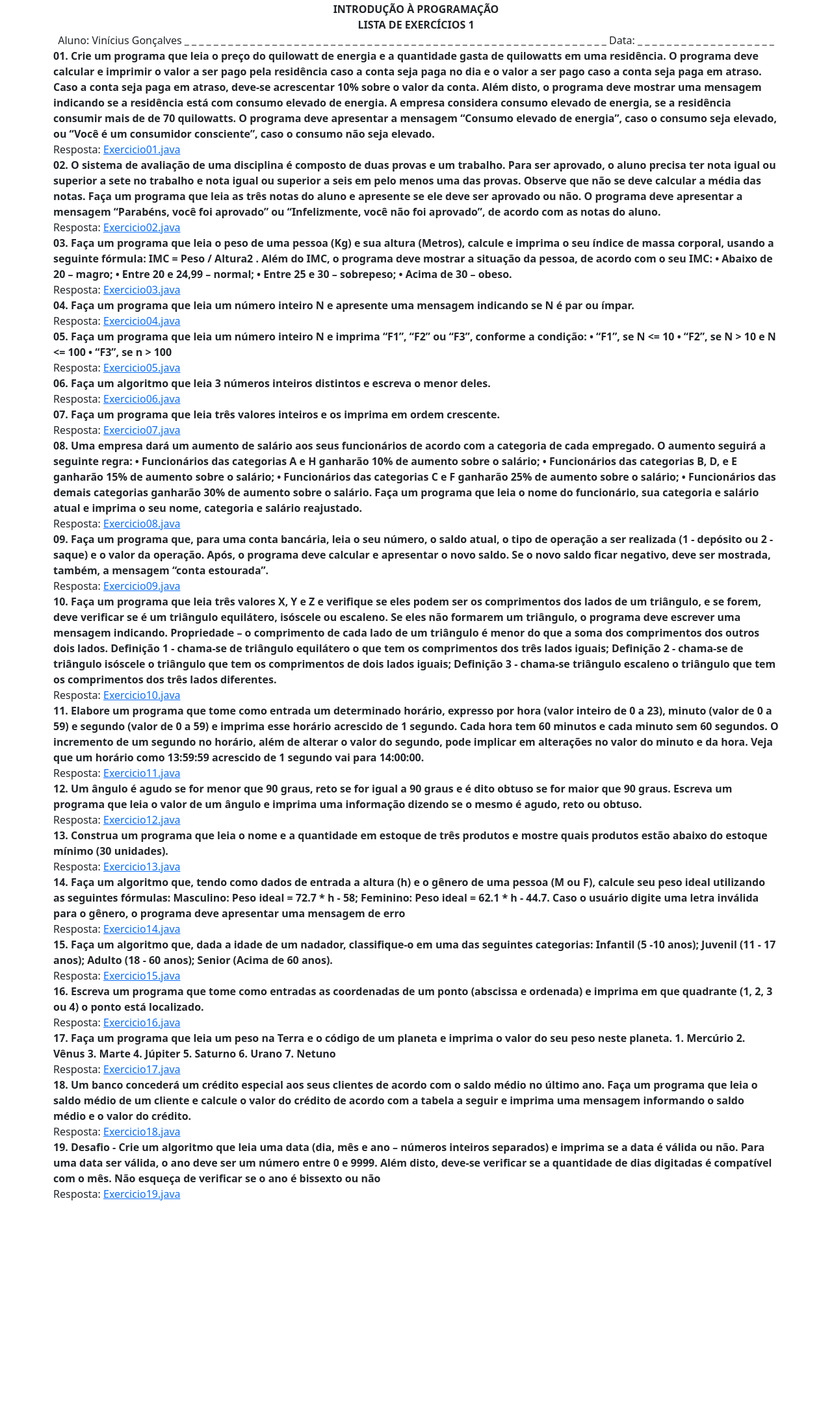
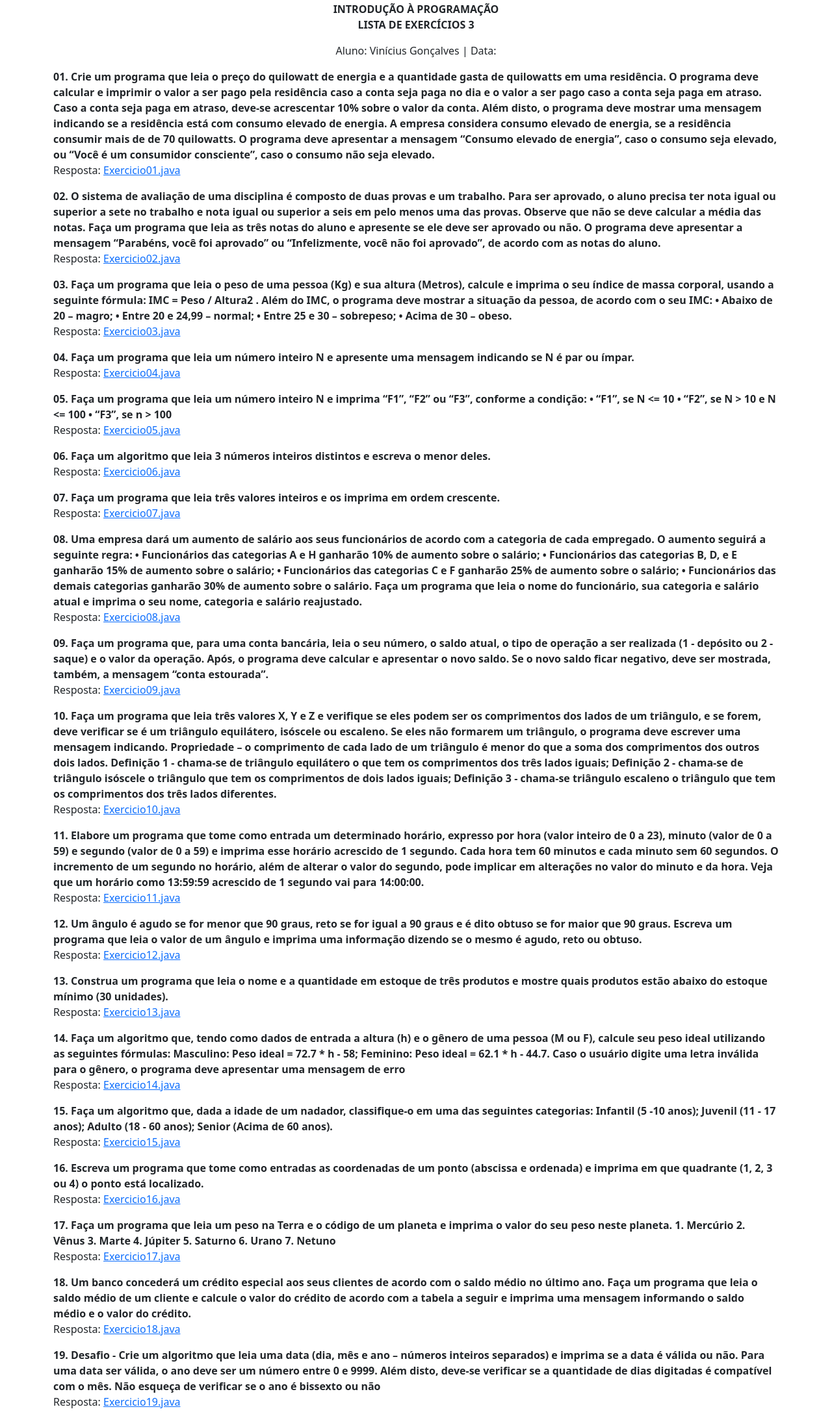
Before and after one commit to ViniciusAndreGoncalves/Atividades-C.S, a plain HTML site: page Pagina-Lista3/index.html in a window 1280 px wide. Shown: the part 142-2328 px from the top of the page at 65% size. Before the commit the page ends 1992 px from the top, so only its background shows below. Drawn offline with nearby package versions, Linux system fonts and the light colour scheme.

Commit message:
Correções 2

```diff
--- a/Pagina-Lista3/index.html
+++ b/Pagina-Lista3/index.html
@@ -44,15 +44,17 @@
       <div class="text-center">
         <div><strong>CURSO CIÊNCIA DA COMPUTAÇÃO</strong></div>
         <div><strong>INTRODUÇÃO À PROGRAMAÇÃO</strong></div>
-        <div><strong>LISTA DE EXERCÍCIOS 1</strong></div>
+        <div class="mb-3"><strong>LISTA DE EXERCÍCIOS 3</strong></div>
       </div>
-      <div class="text-center">
+      <div  class="text-center mb-3">
         <span>
           Aluno:
-          Vinícius Gonçalves  _ _ _ _ _ _ _ _ _ _ _ _ _ _ _ _ _ _ _ _ _ _ _ _ _ _ _ _ _ _
-          _ _ _ _ _ _ _ _ _ _ _ _ _ _ _ _ _ _ _ _ _ _ _ _ _ _ _ _
+          Vinícius Gonçalves |
       </span>
-        <span> Data: _ _ _ _ _ _ _ _ _ _ _ _ _ _ _ _ _ _ _ </span>
+        <span>
+        Data:
+
+        </span>
       </div>
       <div>
         <strong>
@@ -68,7 +70,7 @@
           elevado.
         </strong>
       </div>
-      <div>Resposta: <a href="src/exercicio1.java">Exercicio01.java</a></div>
+      <div class="mb-3">Resposta: <a href="src/exercicio1.java">Exercicio01.java</a></div>
       <div>
         <strong>
           02. O sistema de avaliação de uma disciplina é composto de duas provas e um trabalho.
@@ -81,7 +83,7 @@
 
         </strong>
       </div>
-      <div>Resposta: <a href="./src/exercicio2.java">Exercicio02.java</a></div>
+      <div class="mb-3">Resposta: <a href="./src/exercicio2.java">Exercicio02.java</a></div>
       <div>
         <strong>
           03. Faça um programa que leia o peso de uma pessoa (Kg) e sua altura (Metros), calcule e
@@ -94,14 +96,14 @@
           • Acima de 30 – obeso.
         </strong>
       </div>
-      <div>Resposta: <a href="./src/exercicio3.java">Exercicio03.java</a></div>
+      <div class="mb-3">Resposta: <a href="./src/exercicio3.java">Exercicio03.java</a></div>
       <div>
         <strong>
           04. Faça um programa que leia um número inteiro N e apresente uma mensagem
           indicando se N é par ou ímpar.
         </strong>
       </div>
-      <div>Resposta: <a href="./src/exercicio4.java">Exercicio04.java</a></div>
+      <div class="mb-3">Resposta: <a href="./src/exercicio4.java">Exercicio04.java</a></div>
       <div>
         <strong>
           05.  Faça um programa que leia um número inteiro N e imprima “F1”, “F2” ou “F3”, conforme
@@ -111,19 +113,19 @@
           • “F3”, se n > 100
         </strong>
       </div>
-      <div>Resposta: <a href="./src/exercicio5.java">Exercicio05.java</a></div>
+      <div class="mb-3">Resposta: <a href="./src/exercicio5.java">Exercicio05.java</a></div>
       <div>
         <strong>
           06. Faça um algoritmo que leia 3 números inteiros distintos e escreva o menor deles.
         </strong>
       </div>
-      <div>Resposta: <a href="./src/exercicio6.java">Exercicio06.java</a></div>
+      <div class="mb-3">Resposta: <a href="./src/exercicio6.java">Exercicio06.java</a></div>
       <div>
         <strong>
           07.  Faça um programa que leia três valores inteiros e os imprima em ordem crescente.
         </strong>
       </div>
-      <div>Resposta: <a href="./src/exercicio7.java">Exercicio07.java</a></div>
+      <div class="mb-3">Resposta: <a href="./src/exercicio7.java">Exercicio07.java</a></div>
       <div>
         <strong>
           08. Uma empresa dará um aumento de salário aos seus funcionários de acordo com a
@@ -136,7 +138,7 @@
           imprima o seu nome, categoria e salário reajustado.
         </strong>
       </div>
-      <div>Resposta: <a href="./src/exercicio8.java">Exercicio08.java</a></div>
+      <div class="mb-3">Resposta: <a href="./src/exercicio8.java">Exercicio08.java</a></div>
       <div>
         <strong>
           09. Faça um programa que, para uma conta bancária, leia o seu número, o saldo atual,
@@ -145,7 +147,7 @@
           negativo, deve ser mostrada, também, a mensagem “conta estourada”.
         </strong>
       </div>
-      <div>Resposta: <a href="./src/exercicio9.java">Exercicio09.java</a></div>
+      <div class="mb-3">Resposta: <a href="./src/exercicio9.java">Exercicio09.java</a></div>
       <div>
         <strong>
           10.  Faça um programa que leia três valores X, Y e Z e verifique se eles podem ser os
@@ -163,7 +165,7 @@
 
         </strong>
       </div>
-      <div>Resposta: <a href="./src/exercicio10.java">Exercicio10.java</a></div>
+      <div class="mb-3">Resposta: <a href="./src/exercicio10.java">Exercicio10.java</a></div>
       <div>
         <strong>
           11. Elabore um programa que tome como entrada um determinado horário, expresso por
@@ -174,7 +176,7 @@
           como 13:59:59 acrescido de 1 segundo vai para 14:00:00.
         </strong>
       </div>
-      <div>Resposta: <a href="./src/exercicio11.java">Exercicio11.java</a></div>
+      <div class="mb-3">Resposta: <a href="./src/exercicio11.java">Exercicio11.java</a></div>
       <div>
         <strong>
           12.  Um ângulo é agudo se for menor que 90 graus, reto se for igual a 90 graus e é dito
@@ -182,14 +184,14 @@
           imprima uma informação dizendo se o mesmo é agudo, reto ou obtuso.
         </strong>
       </div>
-      <div>Resposta: <a href="./src/exercicio12.java">Exercicio12.java</a></div>
+      <div class="mb-3">Resposta: <a href="./src/exercicio12.java">Exercicio12.java</a></div>
       <div>
         <strong>
           13.  Construa um programa que leia o nome e a quantidade em estoque de três produtos
           e mostre quais produtos estão abaixo do estoque mínimo (30 unidades).
         </strong>
       </div>
-      <div>Resposta: <a href="./src/exercicio13.java">Exercicio13.java</a></div>
+      <div class="mb-3">Resposta: <a href="./src/exercicio13.java">Exercicio13.java</a></div>
       <div>
         <strong>
           14.  Faça um algoritmo que, tendo como dados de entrada a altura (h) e o gênero de uma
@@ -199,7 +201,7 @@
 
         </strong>
       </div>
-      <div>Resposta: <a href="./src/exercicio14.java">Exercicio14.java</a></div>
+      <div class="mb-3">Resposta: <a href="./src/exercicio14.java">Exercicio14.java</a></div>
       <div>
         <strong>
           15.  Faça um algoritmo que, dada a idade de um nadador, classifique-o em uma das
@@ -207,14 +209,14 @@
           Senior (Acima de 60 anos).
         </strong>
       </div>
-      <div>Resposta: <a href="./src/exercicio15.java">Exercicio15.java</a></div>
+      <div class="mb-3">Resposta: <a href="./src/exercicio15.java">Exercicio15.java</a></div>
       <div>
         <strong>
           16. Escreva um programa que tome como entradas as coordenadas de um ponto
           (abscissa e ordenada) e imprima em que quadrante (1, 2, 3 ou 4) o ponto está localizado.
         </strong>
       </div>
-      <div>Resposta: <a href="./src/exercicio16.java">Exercicio16.java</a></div>
+      <div class="mb-3">Resposta: <a href="./src/exercicio16.java">Exercicio16.java</a></div>
       <div>
         <strong>
           17. Faça um programa que leia um peso na Terra e o código de um planeta e imprima o
@@ -228,7 +230,7 @@
           7. Netuno
         </strong>
       </div>
-      <div>Resposta: <a href="./src/exercicio17.java">Exercicio17.java</a></div>
+      <div class="mb-3">Resposta: <a href="./src/exercicio17.java">Exercicio17.java</a></div>
       <div>
         <strong>
           18. Um banco concederá um crédito especial aos seus clientes de acordo com o saldo
@@ -237,7 +239,7 @@
           saldo médio e o valor do crédito.
         </strong>
       </div>
-      <div>Resposta: <a href="./src/exercicio18.java">Exercicio18.java</a></div>
+      <div class="mb-3">Resposta: <a href="./src/exercicio18.java">Exercicio18.java</a></div>
       <div>
         <strong>
           19. Desafio - Crie um algoritmo que leia uma data (dia, mês e ano – números inteiros
@@ -246,7 +248,7 @@
           é compatível com o mês. Não esqueça de verificar se o ano é bissexto ou não
         </strong>
       </div>
-      <div>Resposta: <a href="./src/exercicio19.java">Exercicio19.java</a></div>
+      <div class="mb-3">Resposta: <a href="./src/exercicio19.java">Exercicio19.java</a></div>
 
     </div>
   </body>
```
Also changed, not shown: Pagina-Lista1/index.html (+12 -13 lines), Pagina-Lista2/index.html (+1 -1 lines), Pagina-Lista4/index.html (+23 -24 lines), Pagina-Lista5/index.html (+13 -14 lines).
